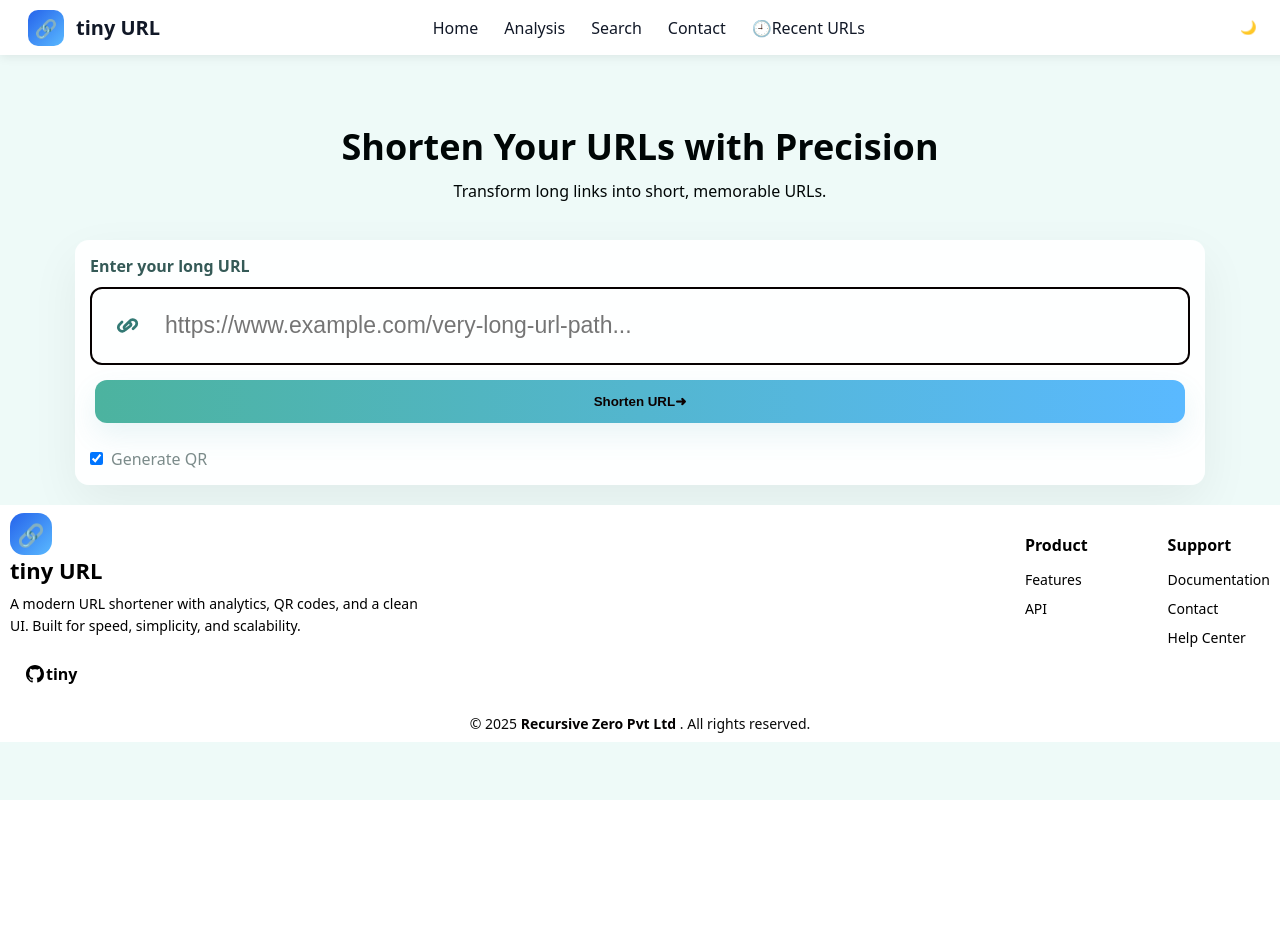
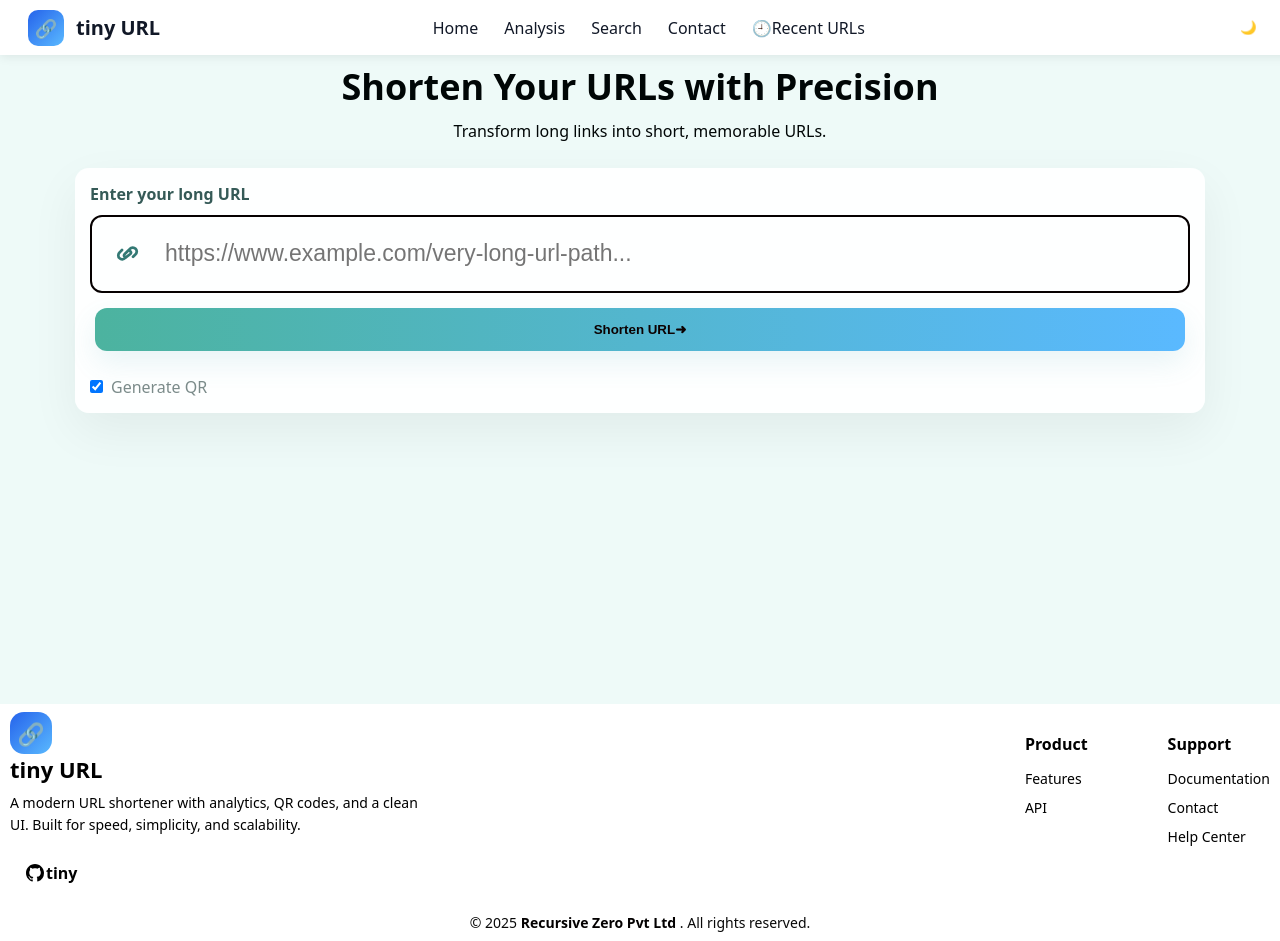
Before and after one commit to recursivezero/tiny, a Flask app: template app/templates/index.html in a window 1280 px wide. Before the commit the page ends 800 px from the top, so only its background shows below. Run offline with Flask 3, Linux system fonts and the light colour scheme; the template is opened without the code that fills it, so the values that code supplies are empty; parts of the project's set-up code (start-up, migrations or seed data) failed here and were passed over.

Commit message:
fixed footer

```diff
--- a/app/static/style.css
+++ b/app/static/style.css
@@ -154,9 +154,6 @@ button {
   background: linear-gradient(180deg, #0b1220, #050b14);
 }
 
-.page {
-  background: transparent;
-}
 
 footer {
   margin-top: 0;
@@ -274,14 +271,10 @@ body.dark-theme {
   display: flex;
   flex-direction: column;
   align-items: center;
+  gap: 1rem;
+  padding: 2rem;
+  min-height: 80vh;
 
-  padding-top: 80px;
-  /* header height */
-  padding-bottom: 20px;
-  padding-left: 30px;
-  padding-right: 30px;
-
-  gap: 28px;
 }
 
 
--- a/app/templates/index.html
+++ b/app/templates/index.html
@@ -11,7 +11,7 @@
 
 </head>
 
-<div>
+<body>
 
   <!-- Top Header -->
   <header class="app-header">
@@ -156,7 +156,7 @@
     {% endif %}
 
     <!-- Recent list (toggle) -->
-</div>
+</body>
 
 </div>
 </main>
```
Also changed, not shown: app/static/qr/fw5MwP.png (added).
